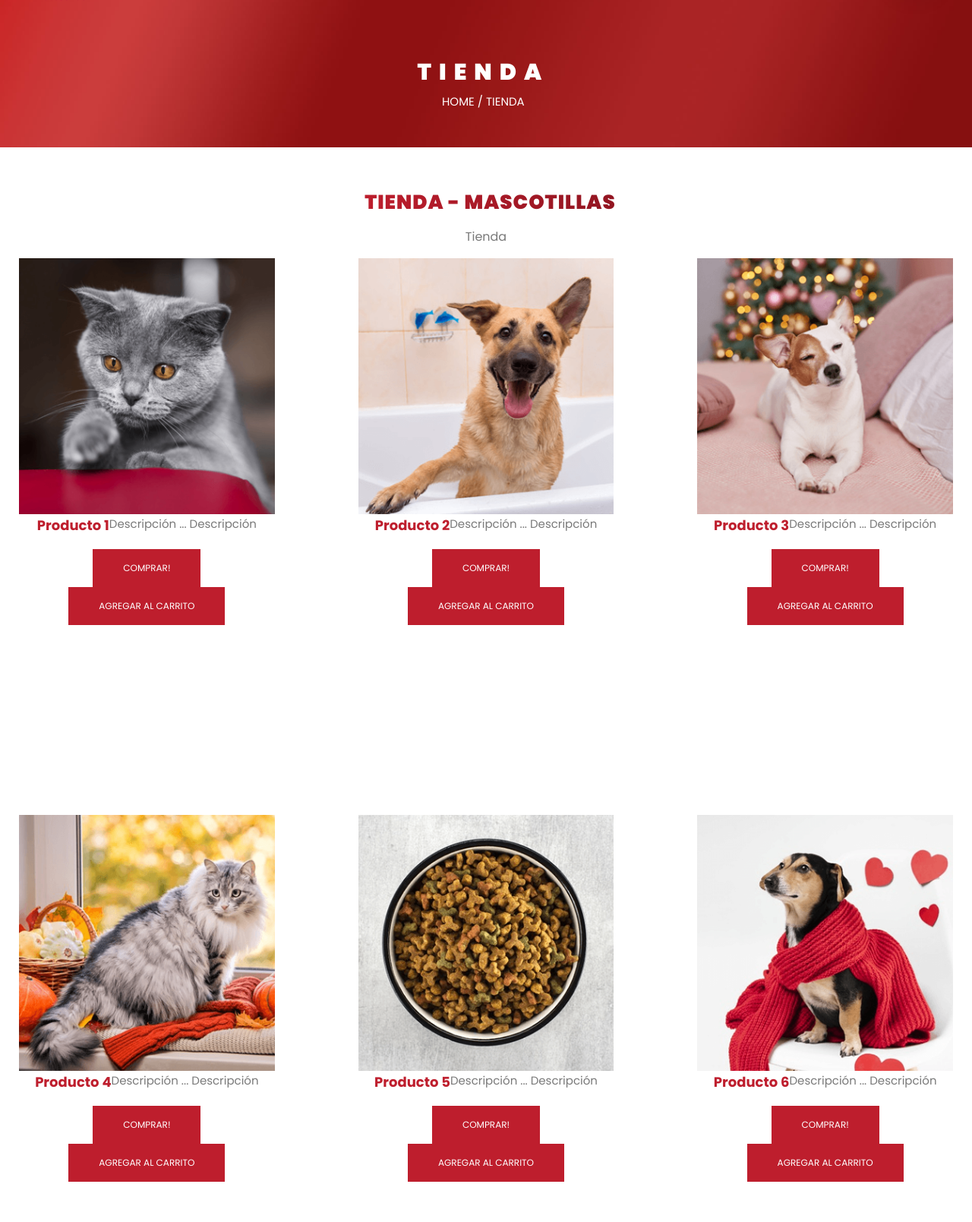
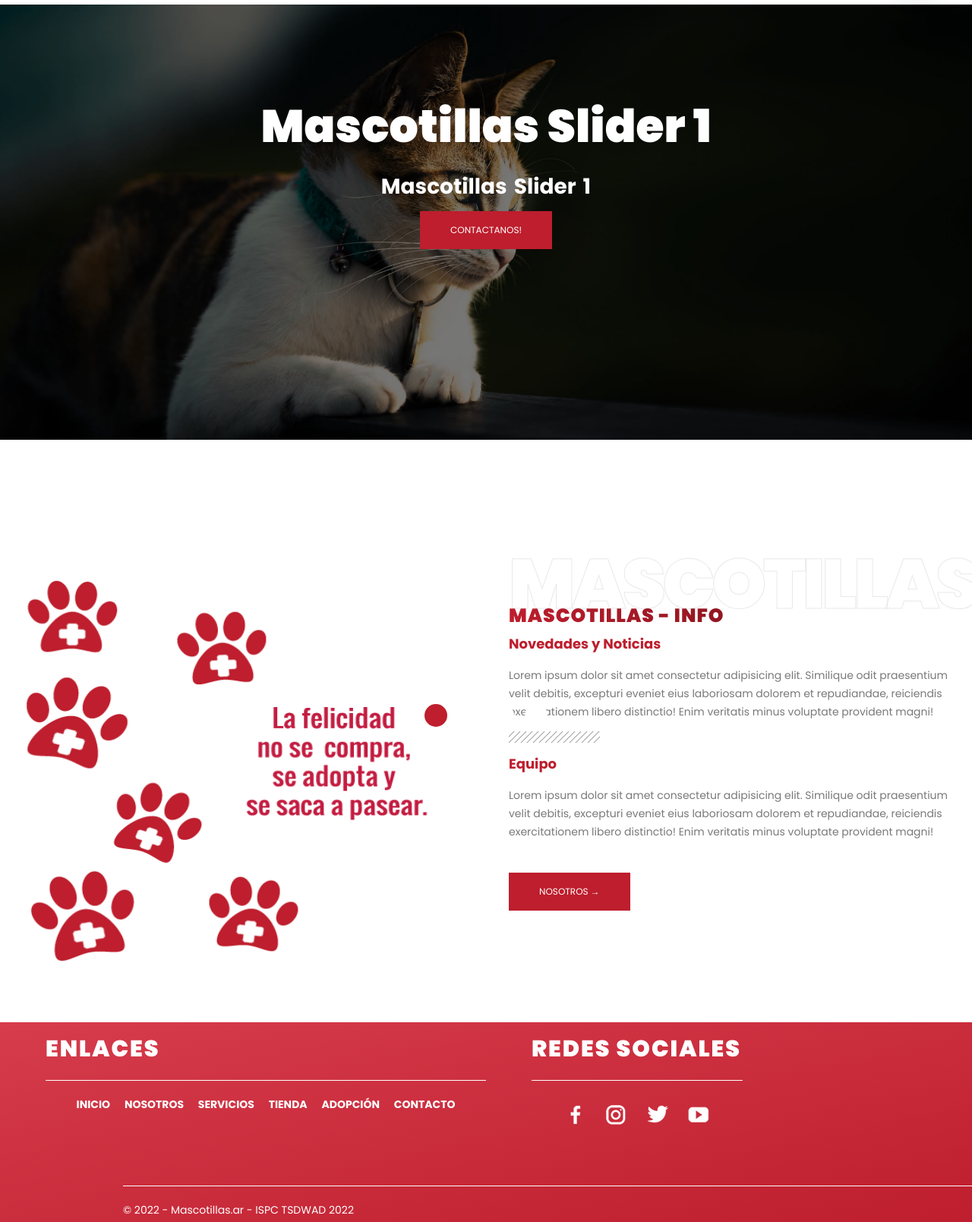
Before and after one commit to AraGuzel666/ispc-fullstack, a plain HTML site: page Mascotillas/tienda.html in a window 1280 px wide. Shown: the part 94-1703 px from the top of the page at 76% size. Drawn offline with Linux system fonts and the light colour scheme.

Commit message:
Update tienda.html

```diff
--- a/Mascotillas/tienda.html
+++ b/Mascotillas/tienda.html
@@ -1,5 +1,5 @@
 <!DOCTYPE html>
-<html lang="en">
+<html lang="es">
     <head>
         <meta charset="UTF-8">
         <meta name="viewport" content="width=device-width, initial-scale=1.0">
@@ -7,12 +7,12 @@
         <link rel="stylesheet" href="css/icon-font.css">
         <link rel="stylesheet" href="css/style.css">
         <link rel="shortcut icon" type="image/png" href="img/favicon.png">
-        <title>Tienda | Mascotillas</title>
-        <meta name="description" content="Tienda - Mascotillas">
+        <title>Mascotillas</title>
+        <meta name="description" content="Pet Clinic serves with its veterinarian staff on cat and dog health.">
     </head>
     <body class="container">
         <div class="preloader">
-            <figure> <img class="l" src="img/logo-white.png" alt="Image"> </figure>
+            <figure> <img class="l" src="img/favicon.png" alt="Image"> </figure>
           </div>
         <div class="page-transition"></div>
         <!--Menü Alanı-->
@@ -34,118 +34,98 @@
         <header class="header">
         <!--Logo Alanı-->
         <div class="header__logo-alani">
-            <a href="index.html"><img src="img/logo-white.png" alt="Pet Clinic" class="header__logo"></a>
+            <a href="index.html"><img src="img/favicon.png" alt="Pet Clinic" class="header__logo"></a>
         </div>
         </header>
-        <header class="header-area">
-            <!--Blog Alanı-->
-            <div class="header-area-top">
-                <h1 class="header-area-top-titles">
-                    <span class="header-area-top-titles--1"> Tienda </span>
-                    <span class="header-area-top-titles--2"><a href="index.html">Home</a> / Tienda</span>
-                </h1>
-            </div>
-        </header>
-        <main>
-            <!--Recent Posts 1-->
-            <section class="news-alani-sayfa">
-                <div class="h-yazi-ortalama h-yazi-margin-orta-3">
-                    <h2 class="h2-baslik-hizmetler-2"> &nbsp;&nbsp;Tienda - Mascotillas </h2>
+        <header class="header-slider">
+            <!--Slider Alanı-->
+                <div class="owl-carousel owl-theme owl-fadeUp-in">
+                    <div class="item">
+                        <img src="img/slider6.jpg" alt="">
+                        <div class="cover">
+                            <div class="container">
+                                <div class="header-content">
+                                    <div class="line"></div>
+                                    <h2>Mascotillas Slider 1</h2>
+                                    <h1>Mascotillas Slider 1</h1>
+                                    <a href="contact-us.html" class="buton1 buton1--kirmizislider buton1--animasyon">Contactanos!</a>
+                                </div>
+                            </div>
+                         </div>
                     </div>
-                    <p class="h2-baslik-hizmetler-2__paragraf">
-                        Tienda
-                    </p>
-                <div class="tablohizmetler">
-                    <div class="tablo--1-ve-3">
-                        <div class="post-kutu" onclick="location.href='blog-detail.html';" style="cursor:pointer;">
-                            <img src="img/news1.png" alt="Haber 1" class="haber-gorsel">
-                            <h3 class="baslik-3 h-yazi-margin-kucuk">Producto 1</h3>
-                            <p class="post-kutu--yazi">
-                                Descripción ... Descripción
-                            </p>
-                            <div class="h-yazi-ortalama h-yazi-margin-50">
-                                <a href="#" class="buton buton--kirmizi buton--animasyon">Comprar!</a>
-                                <a href="#" class="buton buton--kirmizi buton--animasyon">Agregar al Carrito</a>
+                    <div class="item">
+                        <img src="img/slider7.jpg" alt="">
+                        <div class="cover">
+                            <div class="container">
+                                <div class="header-content">
+                                    <div class="line"></div>
+                                    <h2>Mascotillas Slider 2</h2>
+                                    <h1>Mascotillas Slider 2</h1>
+                                    <a href="contact-us.html" class="buton1 buton1--kirmizislider buton--animasyon">Contactanos!</a>
+                                </div>
                             </div>
-                        </div>
+                         </div>
                     </div>
-                    <!--post 2-->
-                    <div class="tablo--1-ve-3">
-                        <div class="post-kutu" onclick="location.href='blog-detail.html';" style="cursor:pointer;">
-                            <img src="img/news2.png" alt="Haber 2" class="haber-gorsel">
-                            <h3 class="baslik-3 h-yazi-margin-kucuk">Producto 2</h3>
-                            <p class="post-kutu--yazi">
-                                Descripción ... Descripción
-                            </p>
-                            <div class="h-yazi-ortalama h-yazi-margin-50">
-                                <a href="#" class="buton buton--kirmizi buton--animasyon">Comprar!</a>
-                                <a href="#" class="buton buton--kirmizi buton--animasyon">Agregar al Carrito</a>
+                    <div class="item">
+                        <img src="img/slider3.png" alt="">
+                        <div class="cover">
+                            <div class="container">
+                                <div class="header-content">
+                                    <div class="line"></div>
+                                    <h2>Mascotillas Slider 3</h2>
+                                    <h1>Mascotillas Slider 3</h1>
+                                    <a href="contact-us.html" class="buton1 buton1--kirmizislider buton1--animasyon">Contactanos!</a>
+                                </div>
                             </div>
-                        </div>
+                         </div>
                     </div>
-                    <!--post 3-->
-                    <div class="tablo--1-ve-3">
-                        <div class="post-kutu" onclick="location.href='blog-detail.html';" style="cursor:pointer;">
-                            <img src="img/news3.png" alt="Haber 3" class="haber-gorsel">
-                            <h3 class="baslik-3 h-yazi-margin-kucuk">Producto 3</h3>
-                            <p class="post-kutu--yazi">
-                                Descripción ... Descripción
-                            </p>
-                            <div class="h-yazi-ortalama h-yazi-margin-50">
-                                <a href="#" class="buton buton--kirmizi buton--animasyon">Comprar!</a>
-                                <a href="#" class="buton buton--kirmizi buton--animasyon">Agregar al Carrito</a>
-                                                        </div>
-                        </div>
+                    <div class="item">
+                        <img src="img/slider8.jpg" alt="">
+                        <div class="cover">
+                            <div class="container">
+                                <div class="header-content">
+                                    <div class="line"></div>
+                                    <h2>Mascotillas Slider 4</h2>
+                                    <h1>Mascotillas Slider 4</h1>
+                                    <a href="contact-us.html" class="buton1 buton1--kirmizislider buton1--animasyon">Contactanos!</a>
+                                </div>
+                            </div>
+                         </div>
                     </div>
                 </div>
-                <div class="bosluk"></div>
-                <!--post 4-->
-                <div class="tablohizmetler">
-                    <div class="tablo--1-ve-3">
-                        <div class="post-kutu" onclick="location.href='blog-detail.html';" style="cursor:pointer;">
-                            <img src="img/news4.png" alt="Haber 1" class="haber-gorsel">
-                            <h3 class="baslik-3 h-yazi-margin-kucuk">Producto 4</h3>
-                            <p class="post-kutu--yazi">
-                                Descripción ... Descripción
-                            </p>
-                            <div class="h-yazi-ortalama h-yazi-margin-50">
-                                <a href="#" class="buton buton--kirmizi buton--animasyon">Comprar!</a>
-                                <a href="#" class="buton buton--kirmizi buton--animasyon">Agregar al Carrito</a>
-                            </div>
-                        </div>
-                    </div>
-                    <!--post 5-->
-                    <div class="tablo--1-ve-3">
-                        <div class="post-kutu" onclick="location.href='blog-detail.html';" style="cursor:pointer;">
-                            <img src="img/news5.png" alt="Haber 2" class="haber-gorsel">
-                            <h3 class="baslik-3 h-yazi-margin-kucuk">Producto 5</h3>
-                            <p class="post-kutu--yazi">
-                                Descripción ... Descripción
-                            </p>
-                            <div class="h-yazi-ortalama h-yazi-margin-50">
-                                <a href="#" class="buton buton--kirmizi buton--animasyon">Comprar!</a>
-                                <a href="#" class="buton buton--kirmizi buton--animasyon">Agregar al Carrito</a>
-                            </div>
-                        </div>
-                    </div>
-                    <!--post 6-->
-                    <div class="tablo--1-ve-3">
-                        <div class="post-kutu" onclick="location.href='blog-detail.html';" style="cursor:pointer;">
-                            <img src="img/news6.png" alt="Haber 3" class="haber-gorsel">
-                            <h3 class="baslik-3 h-yazi-margin-kucuk">Producto 6</h3>
-                            <p class="post-kutu--yazi">
-                                Descripción ... Descripción
-                            </p>
-                            <div class="h-yazi-ortalama h-yazi-margin-50">
-                            <a href="#" class="buton buton--kirmizi buton--animasyon">Comprar!</a>
-                            <a href="#" class="buton buton--kirmizi buton--animasyon">Agregar al Carrito</a>
-                            </div>
-                        </div>
+            </header>
+        <main>
+            <!--Hakkımızda Yazı Alanı-->
+            <div class="bosluk8"></div>
+            <section class="hakkimizda-bolumu-anasayfa">
+            <div class="h-yazi-ozel h-yazi-margin-ozel">
+            </div>
+            <div class="tablo">
+                <div class="tablo--1-ve-2">
+                    <div class="galeri" >
+                        <img src="img/pet-clinic-image.png" alt="Pet Clinic About" class="galeri__gorsel galeri__gorsel--3">
                     </div>
                 </div>
+                <!--Galeri Görsel Alanı-->
+                <div class="tablo--1-ve-2">
+                    <h2 class="golge">MASCOTILLAS</h2>
+                    <h2 class="h2-baslik-anasayfa-ozel"> Mascotillas - Info </h2>
+                    <h3 class="baslik-3-1 h-yazi-margin-kucuk">Novedades y Noticias</h3>
+                   <p class="paragraf">
+                    Lorem ipsum dolor sit amet consectetur adipisicing elit. Similique odit praesentium velit debitis, excepturi eveniet eius laboriosam dolorem et repudiandae,
+                    reiciendis exercitationem libero distinctio! Enim veritatis minus voluptate provident magni! </p>
+                    <img class="divider" width="120" height="15" title="divider" alt="divider" src="img/divider.jpg">
+                    <h3 class="baslik-3-1 h-yazi-margin-kucuk">Equipo</h3>
+                    <p class="paragraf">
+                        Lorem ipsum dolor sit amet consectetur adipisicing elit. Similique odit praesentium velit debitis, excepturi eveniet eius laboriosam dolorem et repudiandae,
+                    reiciendis exercitationem libero distinctio! Enim veritatis minus voluptate provident magni!
+                    </p>
+                    <br>
+                    <a href="about-us.html" class="buton buton--kirmizi buton--animasyon">Nosotros &rarr;</a>
+                </div>
+            </div>
             </section>
-            <!--Markalar Alanı-->
-
+            <div class="bosluk4"></div>
 
         <!--Footer Alanı-->
         <footer class="footer">
```
